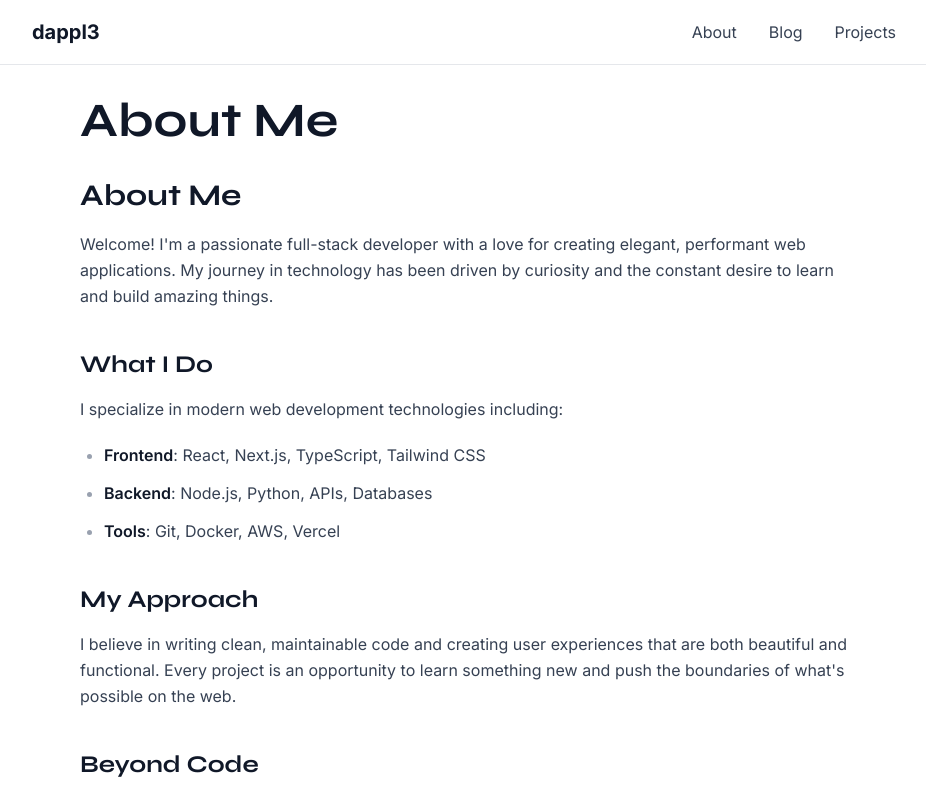
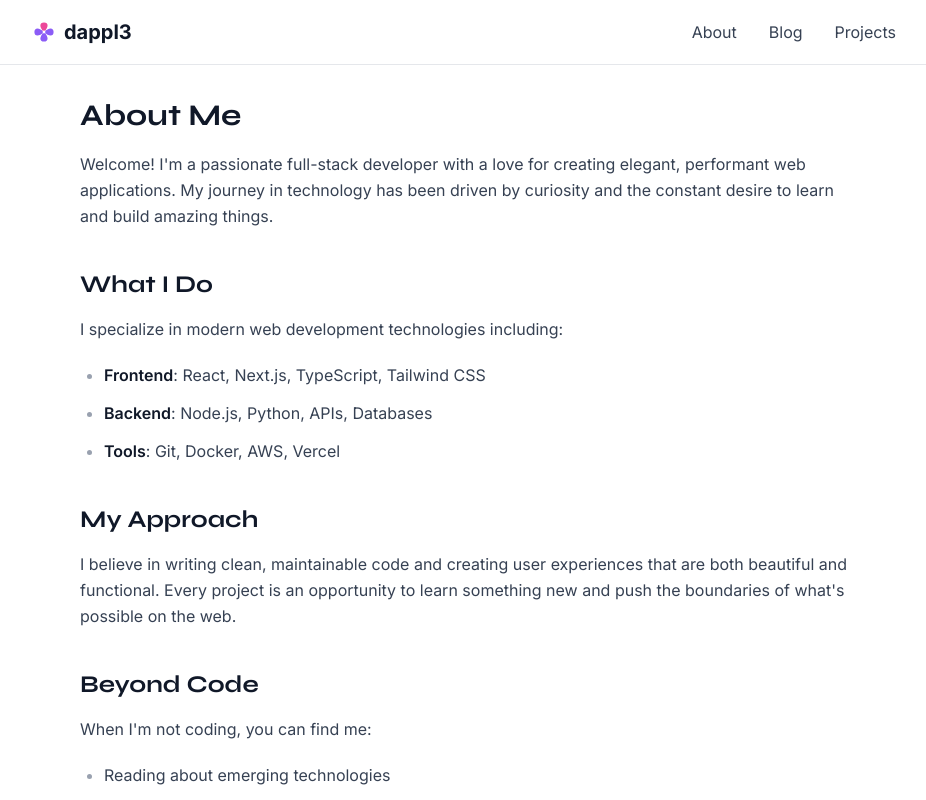
Before and after one commit to dylanapplegate/dappl3_site, a Next.js app: page /about in a window 1280 px wide. Shown: the top 800 px of the page, without its empty margins (176-1102 px from the left). Built offline with nearby package versions, Linux system fonts and the light colour scheme; a small style sheet from the web is missing.

Commit message:
refactor: simplify Header component by removing unused theme logic and enhancing logo structure

```diff
--- a/components/Header.js
+++ b/components/Header.js
@@ -3,14 +3,7 @@ import { useTheme } from "next-themes";
 import { useEffect, useState } from "react";
 
 export default function Header() {
-  const { theme, setTheme } = useTheme();
-  const [mounted, setMounted] = useState(false);
   const [mobileMenuOpen, setMobileMenuOpen] = useState(false);
-
-  // Ensure component is mounted before rendering theme toggle
-  useEffect(() => {
-    setMounted(true);
-  }, []);
 
   return (
     <header className="sticky top-0 z-50 bg-white border-b border-gray-200 dark:bg-gray-900 dark:border-gray-700 backdrop-blur-sm bg-opacity-90 dark:bg-opacity-90">
@@ -19,9 +12,32 @@ export default function Header() {
           {/* Logo/Title */}
           <Link
             href="/"
-            className="text-xl font-bold text-gray-900 transition-colors dark:text-white hover:text-pink-500 dark:hover:text-pink-400"
+            className="flex items-center space-x-2 text-xl font-bold text-gray-900 transition-colors dark:text-white hover:text-pink-500 dark:hover:text-pink-400"
           >
-            dappl3
+            <svg
+              viewBox="0 0 24 24"
+              xmlns="http://www.w3.org/2000/svg"
+              fill="none"
+              width="24"
+              height="24"
+            >
+              <path
+                d="M12 2.4c4.8 0 4.8 4.8 0 9.6 -4.8 -4.8 -4.8 -9.6 0 -9.6"
+                fill="#EC4899"
+              />
+              <path
+                d="M21.6 12c0 4.8 -4.8 4.8 -9.6 0 4.8 -4.8 9.6 -4.8 9.6 0m-9.6 9.6c-4.8 0 -4.8 -4.8 0 -9.6 4.8 4.8 4.8 9.6 0 9.6m-9.6 -9.6c0 -4.8 4.8 -4.8 9.6 0 -4.8 4.8 -9.6 4.8 -9.6 0"
+                fill="#8B5CF6"
+              />
+              <path
+                cx="100"
+                cy="100"
+                r="12"
+                fill="#fff"
+                d="M13.44 12A1.44 1.44 0 0 1 12 13.44A1.44 1.44 0 0 1 10.56 12A1.44 1.44 0 0 1 13.44 12z"
+              />
+            </svg>
+            <div>dappl3</div>
           </Link>
 
           <div className="flex items-center space-x-4">
--- a/pages/about.js
+++ b/pages/about.js
@@ -11,10 +11,6 @@ export default function About({ content, title, description }) {
       }
     >
       <div className="max-w-3xl mx-auto">
-        <h1 className="mb-8 text-4xl font-bold text-gray-900 md:text-5xl dark:text-white">
-          {title || "About Me"}
-        </h1>
-
         <div
           className="prose prose-lg dark:prose-dark max-w-none"
           dangerouslySetInnerHTML={{ __html: content }}
```
